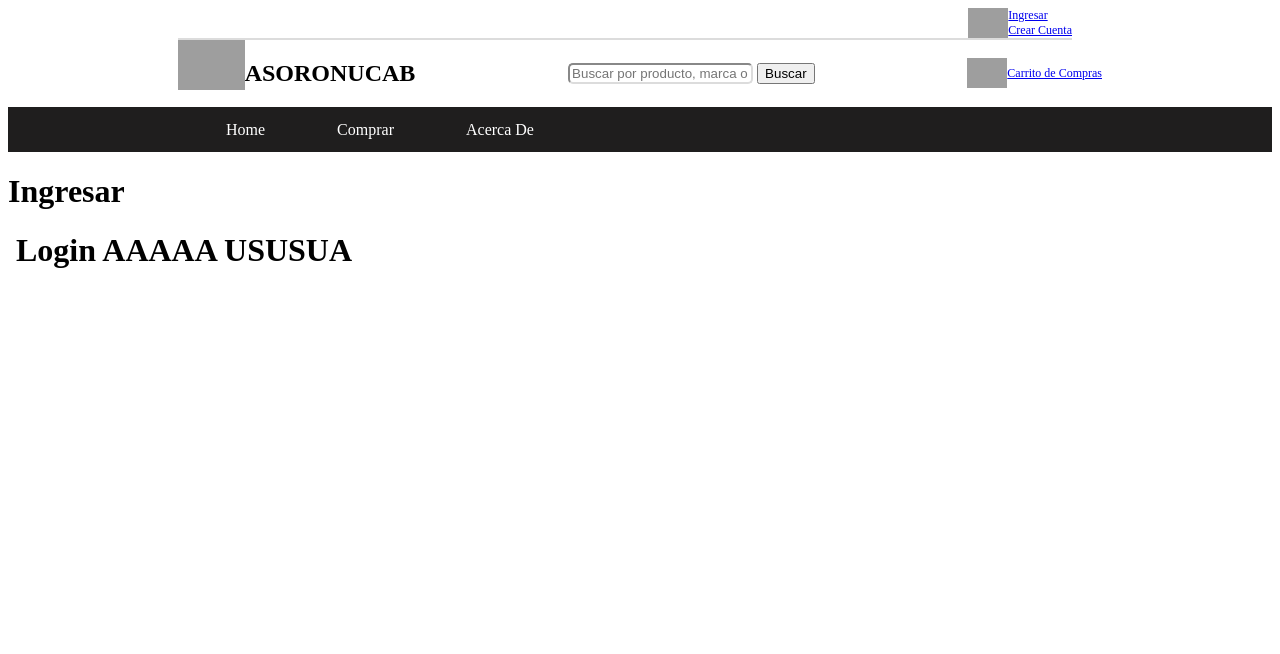
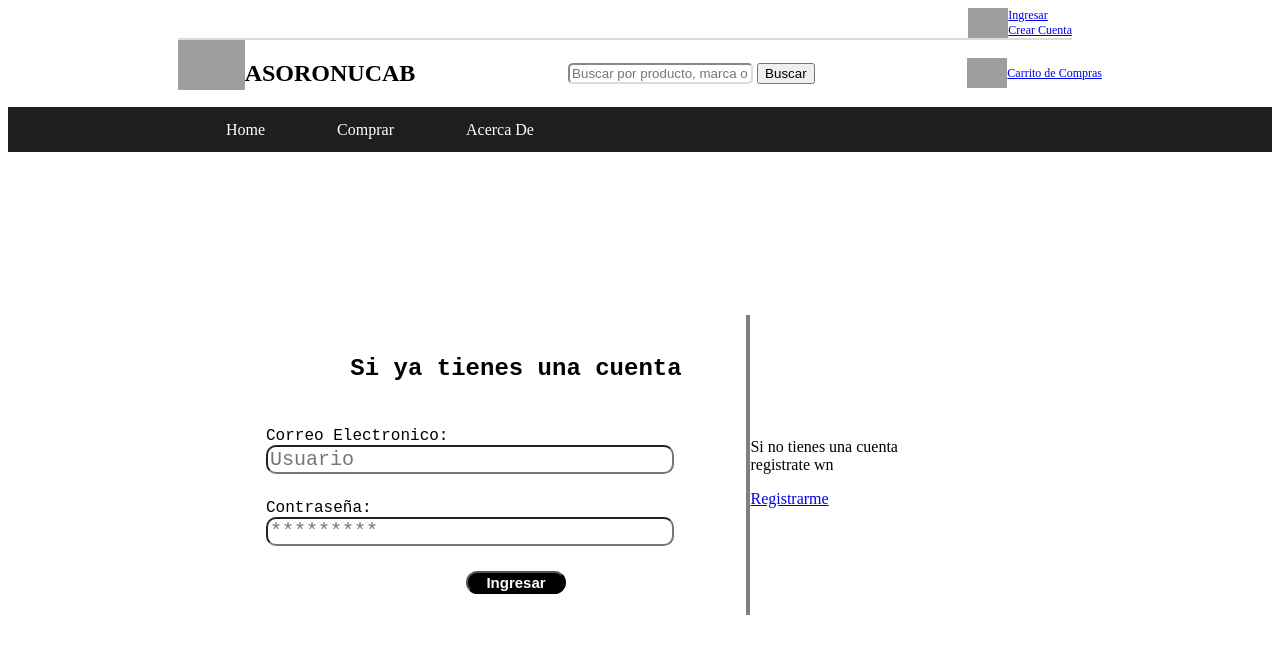
Before and after one commit to Georopeza/UCABAir, a SvelteKit app in the folder my-app/: page /login in a window 1280 px wide. Shown: the top 654 px of the page. Built offline with nearby package versions, Linux system fonts and the light colour scheme; grey boxes are pictures that could not be loaded.

Commit message:
Primer commit con ,home, login, ingreso, y plantilla base

```diff
--- /dev/null
+++ b/my-app/src/lib/components/login.svelte
@@ -0,0 +1,140 @@
+<script>
+    let username='';
+    let password='';
+</script>
+
+
+<div class="cajaIngresoRegistro">
+    <div class="cajaInicioSesion">
+        <div class="cajaborde">
+            <form action="?/login" method="post" class='cajachica'>
+                <div class="titulocaja">
+                    <h2 class="palabras">Si ya tienes una cuenta</h2>
+                </div>
+
+                <label class='palabras' style="margin-top: 5%;" for='username'>Correo Electronico:</label>
+                <input class='palabras' id='username' name='username' type='text' placeholder="Usuario"/>
+
+
+                <label class='palabras' style="margin-top: 5%;" for='password'>Contraseña:</label>
+                <input  class='palabras' id='password' name='password'type='password' placeholder="*********" />
+
+                <button type='submit' class="ingresar">Ingresar</button>
+            </form>
+        </div>
+    </div>
+    <div class="lineaSeparacion">
+        <p>i</p>
+    </div>
+    <div class="cajaRegistro">
+        <div class="mensajeRegistrate">
+            <p> Si no tienes una cuenta registrate wn</p>
+            <a href="/registro">Registrarme</a>
+        </div>
+    </div>
+
+</div>
+
+
+
+
+
+
+
+<style>
+
+    .lineaSeparacion{
+        height: 300px;
+        background-color: gray;
+        color:gray;
+    }
+
+    .form-label{
+        margin-top: 5%;
+    }
+    input{
+        font-size: 20px;
+        font-family: 'Courier New', Courier, monospace;
+        color: black;
+    }
+    h1{
+        font-size: 100px;
+        text-align: center;
+
+    }
+    .ingresar{
+        background-color:black;
+        border-radius: 25px;
+        margin-top: 5%;
+        justify-self:right;
+        color: white;
+        width: 100px;
+        height:40px;
+        font-size: 15px;
+        font-weight: bold;
+    }
+    .titulocaja{
+        flex-direction: column;
+        justify-content: center;
+    }
+    .cajaInicioSesion{
+        margin:80px;
+        width: 300px;
+        display:flex;
+        flex-direction: column;
+        justify-content: center;
+        align-items: center;
+        border-radius: 10px;
+        height: 450px;
+
+    }
+    .cajaborde{
+        background-color: white;
+        width: 300px;
+        display:flex;
+        flex-direction: column;
+        justify-content: center;
+        align-items: center;
+        border-radius: 10px;
+        height: 440px;
+    }
+    input{
+        align-self: center;
+        width: 400px;
+        border-radius: 10px;
+
+    }
+    .palabras{
+        align-self: flex-start;
+        font-family: 'Courier New', Courier, monospace;
+    }
+
+    .cajaIngresoRegistro{
+        display:flex;
+        flex-direction:row;
+        justify-content: center;
+        align-items: center;
+        justify-content: space-between;
+        margin:0px 150px 0px 100px;
+
+
+    }
+     .cajachica{
+        width: 500px;
+        display:flex;
+        padding: 10px;
+        flex-direction: column;
+        justify-content: center;
+        align-items: center;
+        border-right: black;
+        color: black;
+        border-radius: 40px;
+        height: 100px;
+    }
+
+
+    .mensajeRegistrate{
+        justify-content: center;
+        align-items: center;
+    }
+</style>
--- a/my-app/src/routes/+layout.svelte
+++ b/my-app/src/routes/+layout.svelte
@@ -39,10 +39,15 @@
       <a class="AcercaDe" href="/Acercade">Acerca De</a>
     </div>
   </div>
+<div class="margenContenido">
 <slot/>
+</div>
 <style>
 
 
+.margenContenido{
+    margin:0 170px 0 170px;
+}
 
  a.Home{
   border: none;
--- a/my-app/src/routes/+page.svelte
+++ b/my-app/src/routes/+page.svelte
@@ -1,4 +1,3 @@
-<div class="margenContenido">
     <div class="cuadroPublicidades">
         <div class="cuadroPublicidad1">
             <p>Publicidad 1</p>
@@ -65,12 +64,9 @@
                     </div>
 
     </div>
-</div>
 <style>
 
-.margenContenido{
-    margin:0 170px 0 170px;
-}
+
 
 .cuadroPublicidades{
     display:flex;
--- a/my-app/src/routes/Acercade/+page.svelte
+++ b/my-app/src/routes/Acercade/+page.svelte
@@ -1,6 +1,6 @@
 <body>
     <div class="acercade">
-        <p>Acerga</p>
+        <p>Acerca De</p>
     </div>
 </body>
 <style>
--- a/my-app/src/routes/login/+layout.svelte
+++ b/my-app/src/routes/login/+layout.svelte
@@ -1,2 +1 @@
-<h1>Ingresar</h1>
 <slot/>
--- /dev/null
+++ b/my-app/src/routes/login/+page.server.ts
@@ -0,0 +1,15 @@
+import type { Action, Actions } from './$types';
+import { fail } from '@sveltejs/kit';
+
+const login: Action = async ({ request }) => {
+	const data = await request.formData();
+	const username = data.get('username');
+	const password = data.get('password');
+
+	if (!username || !password) {
+		return fail(400, { invalid: true });
+	}
+	console.log(username, password);
+};
+
+export const actions: Actions = { login };
--- a/my-app/src/routes/login/+page.svelte
+++ b/my-app/src/routes/login/+page.svelte
@@ -1,3 +1,10 @@
+<script>
+    import Login from '$lib/components/login.svelte'
+</script>
+
 <body>
-    <h1>Login AAAAA USUSUA</h1>
+<Login/>
 </body>
+
+<style>
+</style>
--- a/my-app/src/routes/productos/+layout.svelte
+++ b/my-app/src/routes/productos/+layout.svelte
@@ -1,4 +1,4 @@
 <div class="prueba">
-    <h1>Productos UUUUUUUUUUU</h1>
+    <h1>Productos</h1>
 </div>
 <slot/>
```
